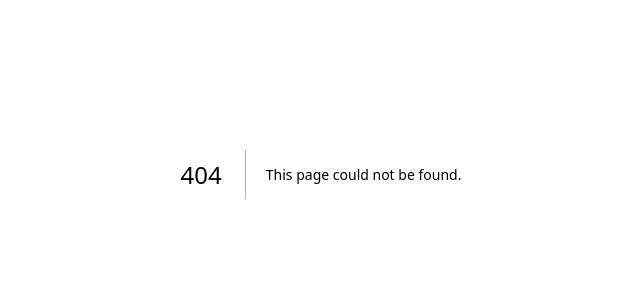
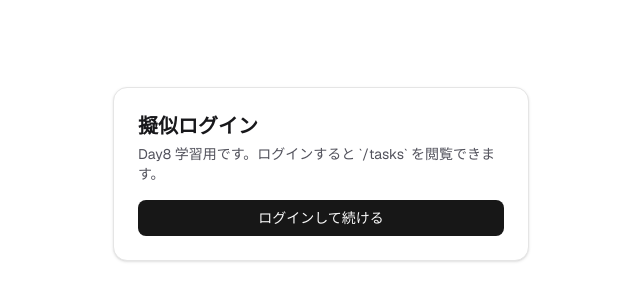
Before and after one commit to towase/lrn-next, a Next.js app in the folder my-app/: page /auth in a window 1280 px wide. Before the commit this address had no page. Shown: the part 226-526 px from the top of the page, without its empty margins (319-959 px from the left). Built offline with nearby package versions, Linux system fonts and the light colour scheme; no server answers.

Commit message:
保護 /tasks のミドルウェアを実装

```diff
--- /dev/null
+++ b/my-app/src/app/auth/page.tsx
@@ -0,0 +1,54 @@
+import { cookies } from "next/headers";
+import { redirect } from "next/navigation";
+import { Button } from "@/components/ui/button";
+import { Card, CardContent } from "@/components/ui/card";
+import { loginAction } from "@/features/auth/actions";
+import { AUTH_COOKIE_NAME } from "@/features/auth/constants";
+
+type AuthPageProps = {
+  searchParams: Promise<{ next?: string }>;
+};
+
+export default async function AuthPage({ searchParams }: AuthPageProps) {
+  const { next } = await searchParams;
+  const cookieStore = await cookies();
+
+  if (cookieStore.get(AUTH_COOKIE_NAME)) {
+    redirect("/tasks");
+  }
+
+  const nextPath = toSafePath(next);
+
+  return (
+    <div className="mx-auto flex min-h-screen w-full max-w-md items-center px-4 py-8">
+      <Card className="w-full">
+        <CardContent className="space-y-4">
+          <div className="space-y-1">
+            <h1 className="text-xl font-bold text-zinc-900">擬似ログイン</h1>
+            <p className="text-sm text-zinc-600">
+              Day8 学習用です。ログインすると `/tasks` を閲覧できます。
+            </p>
+          </div>
+          <form action={loginAction} className="grid gap-3">
+            <input type="hidden" name="nextPath" value={nextPath} />
+            <Button type="submit" className="w-full">
+              ログインして続ける
+            </Button>
+          </form>
+        </CardContent>
+      </Card>
+    </div>
+  );
+}
+
+function toSafePath(path: string | undefined) {
+  if (!path) {
+    return "/tasks";
+  }
+
+  if (!path.startsWith("/") || path.startsWith("//")) {
+    return "/tasks";
+  }
+
+  return path;
+}
--- a/my-app/src/app/page.tsx
+++ b/my-app/src/app/page.tsx
@@ -13,6 +13,11 @@ export default function Home() {
       description:
         "force-cache / no-store / revalidate の違いを確認する学習ページです。",
       href: "/fetch-compare",
+    },
+    {
+      title: "擬似ログイン",
+      description: "Day8 Middleware 学習用のログインページです。",
+      href: "/auth",
     },
     {
       title: "ネストされた layout.tsx の例",
--- a/my-app/src/components/layouts/dashboard-layout.tsx
+++ b/my-app/src/components/layouts/dashboard-layout.tsx
@@ -1,16 +1,23 @@
+import { cookies } from "next/headers";
 import Link from "next/link";
+import { Button } from "@/components/ui/button";
+import { logoutAction } from "@/features/auth/actions";
+import { AUTH_COOKIE_NAME } from "@/features/auth/constants";
 
 type DashboardLayoutProps = {
   children: React.ReactNode;
 };
 
-export function DashboardLayout({ children }: DashboardLayoutProps) {
+export async function DashboardLayout({ children }: DashboardLayoutProps) {
+  const cookieStore = await cookies();
+  const isLoggedIn = Boolean(cookieStore.get(AUTH_COOKIE_NAME));
+
   return (
     <div className="min-h-screen bg-zinc-100">
       <header className="border-b border-zinc-200 bg-white">
         <div className="mx-auto flex w-full max-w-4xl items-center justify-between px-4 py-4 sm:px-6">
           <p className="text-base font-semibold text-zinc-900">Task Manager</p>
-          <nav className="flex items-center gap-3 text-sm text-zinc-700">
+          <nav className="flex items-center gap-2 text-sm text-zinc-700">
             <Link
               href="/tasks"
               className="rounded-md px-2 py-1 hover:bg-zinc-100"
@@ -26,6 +33,20 @@ export function DashboardLayout({ children }: DashboardLayoutProps) {
             <Link href="/" className="rounded-md px-2 py-1 hover:bg-zinc-100">
               ホーム
             </Link>
+            {isLoggedIn ? (
+              <form action={logoutAction}>
+                <Button type="submit" variant="outline" size="xs">
+                  ログアウト
+                </Button>
+              </form>
+            ) : (
+              <Link
+                href="/auth"
+                className="rounded-md px-2 py-1 text-blue-700 hover:bg-zinc-100"
+              >
+                ログイン
+              </Link>
+            )}
           </nav>
         </div>
       </header>
--- /dev/null
+++ b/my-app/src/features/auth/actions.ts
@@ -0,0 +1,51 @@
+"use server";
+
+import { cookies } from "next/headers";
+import { redirect } from "next/navigation";
+import { z } from "zod";
+import { AUTH_COOKIE_NAME } from "@/features/auth/constants";
+
+const loginSchema = z.object({
+  nextPath: z.string().optional(),
+});
+
+export async function loginAction(formData: FormData) {
+  const parsed = loginSchema.safeParse({
+    nextPath: toStringValue(formData.get("nextPath")),
+  });
+
+  const safeNextPath = toSafePath(parsed.data?.nextPath);
+
+  const cookieStore = await cookies();
+  cookieStore.set(AUTH_COOKIE_NAME, "demo-user", {
+    httpOnly: true,
+    sameSite: "lax",
+    secure: process.env.NODE_ENV === "production",
+    path: "/",
+    maxAge: 60 * 60 * 8,
+  });
+
+  redirect(safeNextPath);
+}
+
+export async function logoutAction() {
+  const cookieStore = await cookies();
+  cookieStore.delete(AUTH_COOKIE_NAME);
+  redirect("/auth");
+}
+
+function toSafePath(path: string | undefined) {
+  if (!path) {
+    return "/tasks";
+  }
+
+  if (!path.startsWith("/") || path.startsWith("//")) {
+    return "/tasks";
+  }
+
+  return path;
+}
+
+function toStringValue(value: FormDataEntryValue | null) {
+  return typeof value === "string" ? value : "";
+}
--- /dev/null
+++ b/my-app/src/features/auth/constants.ts
@@ -0,0 +1 @@
+export const AUTH_COOKIE_NAME = "auth-token";
--- /dev/null
+++ b/my-app/src/proxy.ts
@@ -0,0 +1,21 @@
+import type { NextRequest } from "next/server";
+import { NextResponse } from "next/server";
+import { AUTH_COOKIE_NAME } from "@/features/auth/constants";
+
+export function proxy(request: NextRequest) {
+  const authToken = request.cookies.get(AUTH_COOKIE_NAME)?.value;
+
+  if (authToken === "demo-user") {
+    return NextResponse.next();
+  }
+
+  const nextPath = `${request.nextUrl.pathname}${request.nextUrl.search}`;
+  const loginUrl = new URL("/auth", request.url);
+  loginUrl.searchParams.set("next", nextPath);
+
+  return NextResponse.redirect(loginUrl);
+}
+
+export const config = {
+  matcher: ["/tasks", "/tasks/:path*"],
+};
```
Also changed, not shown: my-app/.agents/EXECPLAN-roadmap-final.md.
